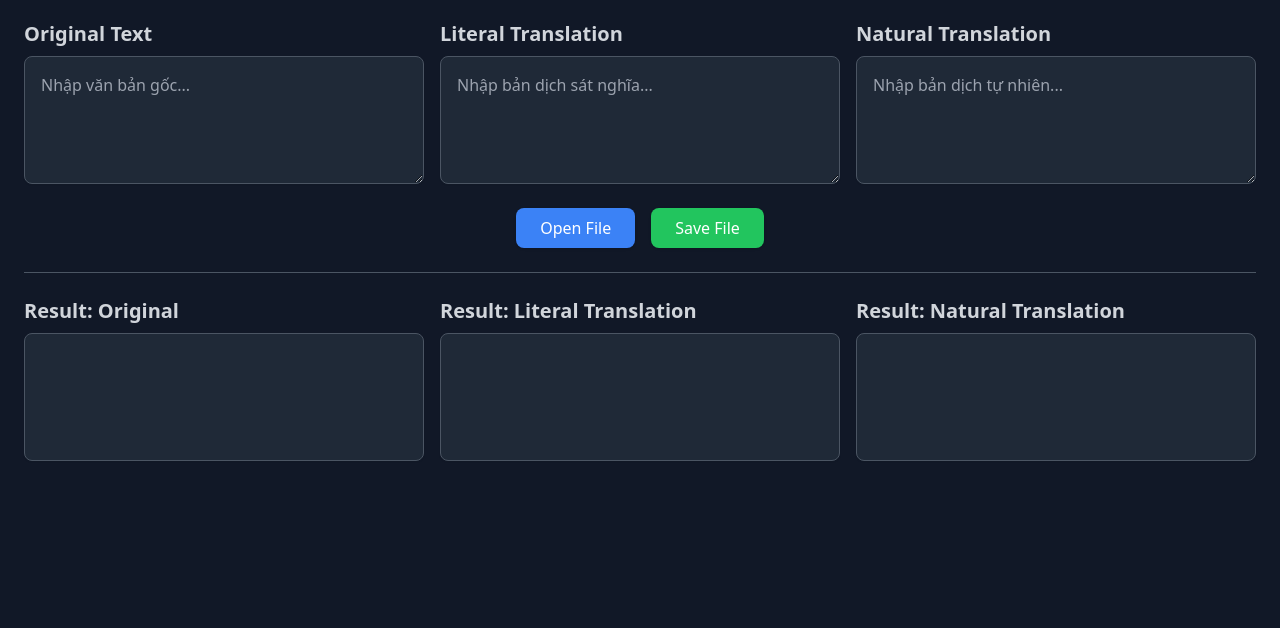
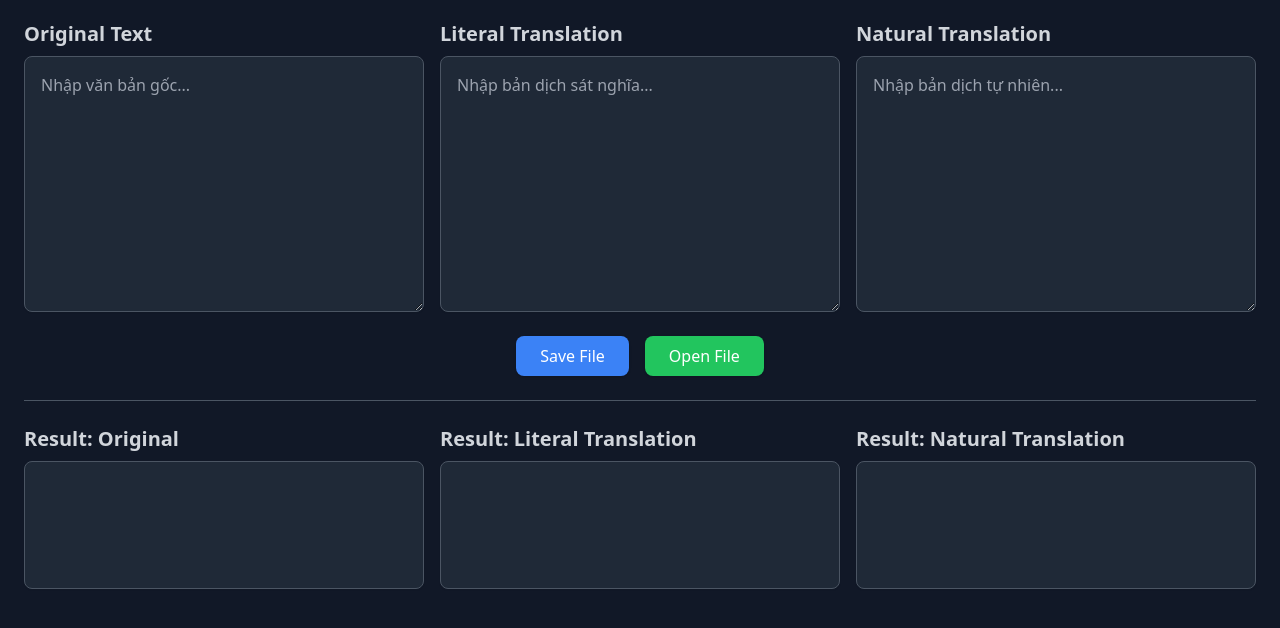
Before and after one commit to ThanhThankC/Haha, a plain HTML site: page textTranslation.html in a window 1280 px wide. Shown: the part 64-692 px from the top of the page. Drawn offline with nearby package versions, Linux system fonts and the light colour scheme.

Commit message:
Update textTranslation.html

```diff
--- a/textTranslation.html
+++ b/textTranslation.html
@@ -20,21 +20,21 @@
         <div class="grid grid-cols-1 md:grid-cols-3 gap-4 mb-6">
             <div class="flex flex-col">
                 <h2 class="text-xl font-semibold text-gray-300 mb-2">Original Text</h2>
-                <textarea id="original" placeholder="Nhập văn bản gốc..." class="w-full h-32 p-4 text-gray-100 bg-gray-800 border border-gray-600 rounded-lg shadow-sm focus:outline-none focus:ring-2 focus:ring-blue-400 resize-y"></textarea>
+                <textarea id="original" placeholder="Nhập văn bản gốc..." class="w-full h-64 p-4 text-gray-100 bg-gray-800 border border-gray-600 rounded-lg shadow-sm focus:outline-none focus:ring-2 focus:ring-blue-400 resize-y"></textarea>
             </div>
             <div class="flex flex-col">
                 <h2 class="text-xl font-semibold text-gray-300 mb-2">Literal Translation</h2>
-                <textarea id="literal" placeholder="Nhập bản dịch sát nghĩa..." class="w-full h-32 p-4 text-gray-100 bg-gray-800 border border-gray-600 rounded-lg shadow-sm focus:outline-none focus:ring-2 focus:ring-blue-400 resize-y"></textarea>
+                <textarea id="literal" placeholder="Nhập bản dịch sát nghĩa..." class="w-full h-64 p-4 text-gray-100 bg-gray-800 border border-gray-600 rounded-lg shadow-sm focus:outline-none focus:ring-2 focus:ring-blue-400 resize-y"></textarea>
             </div>
             <div class="flex flex-col">
                 <h2 class="text-xl font-semibold text-gray-300 mb-2">Natural Translation</h2>
-                <textarea id="natural" placeholder="Nhập bản dịch tự nhiên..." class="w-full h-32 p-4 text-gray-100 bg-gray-800 border border-gray-600 rounded-lg shadow-sm focus:outline-none focus:ring-2 focus:ring-blue-400 resize-y"></textarea>
+                <textarea id="natural" placeholder="Nhập bản dịch tự nhiên..." class="w-full h-64 p-4 text-gray-100 bg-gray-800 border border-gray-600 rounded-lg shadow-sm focus:outline-none focus:ring-2 focus:ring-blue-400 resize-y"></textarea>
             </div>
         </div>
         <div class="flex justify-center gap-4 mb-6">
-            <button onclick="saveToJson()" class="px-6 py-2 bg-blue-500 text-white rounded-lg shadow hover:bg-blue-600 transition duration-200">Open File</button>
+            <button onclick="saveToJson()" class="px-6 py-2 bg-blue-500 text-white rounded-lg shadow hover:bg-blue-600 transition duration-200">Save File</button>
             <label class="px-6 py-2 bg-green-500 text-white rounded-lg shadow hover:bg-green-600 transition duration-200 cursor-pointer">
-                Save File
+                Open File
                 <input type="file" id="openJson" accept=".json" class="hidden" onchange="openJsonFile(event)">
             </label>
         </div>
```
